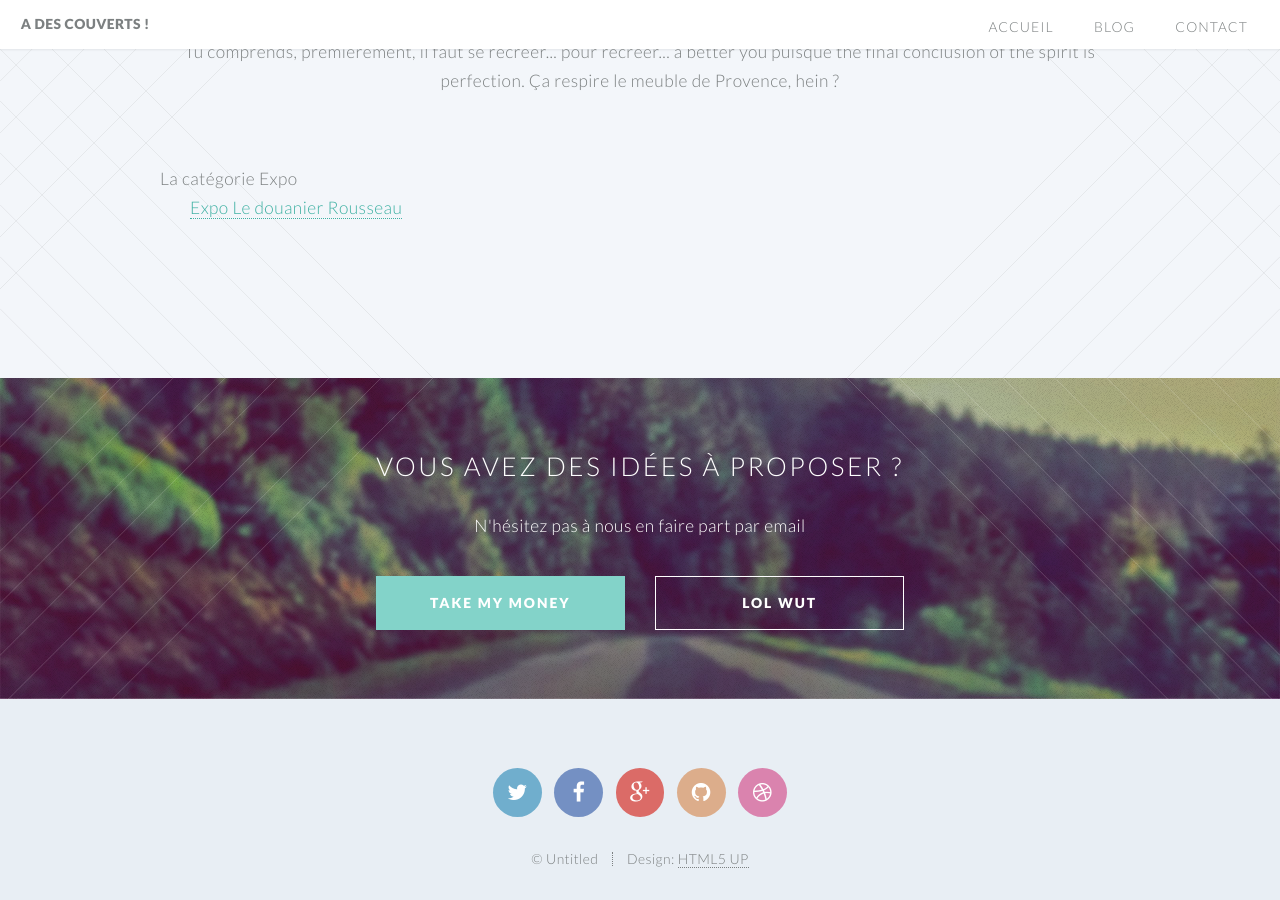
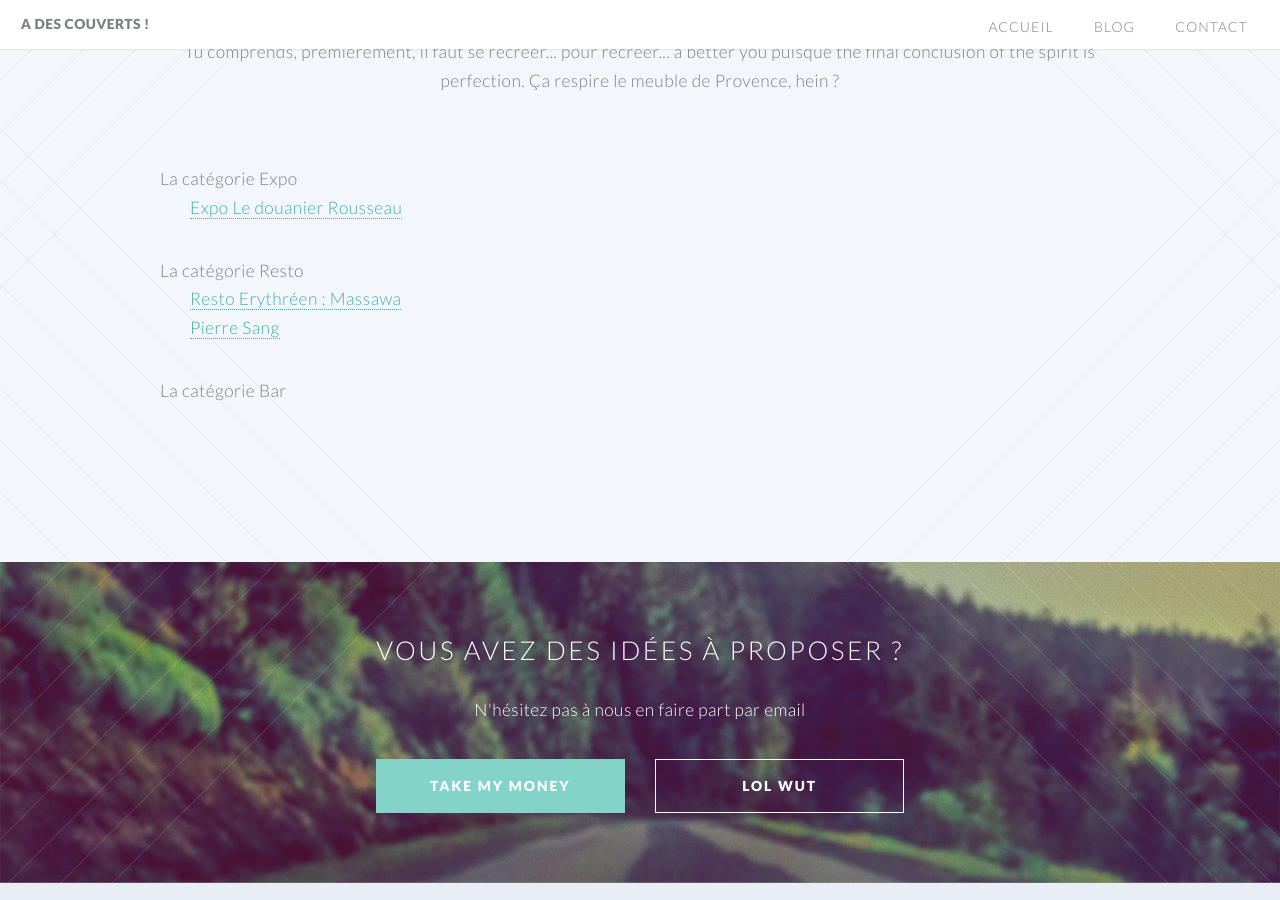
Before and after one commit to JonathanMortier/a-des-couverts.github.io, a Jekyll site: the page built from index.html, in a window 1280 px wide and 900 px high, scrolled down 655 px. Built offline with Jekyll 4.4.1, drawn with Linux system fonts in a browser that asks for light colours.

Commit message:
Add categorie index

```diff
--- a/index.html
+++ b/index.html
@@ -8,11 +8,35 @@ layout: landing-page
 					Tu comprends, premièrement, il faut se recréer... pour recréer... a better you puisque the final conclusion of the spirit is perfection. Ça respire le meuble de Provence, hein ?
 				</header>
 
-				<!-- One -->
+				<!-- Expo -->
 				<section class="container special-alt">
 					La catégorie Expo
 					<ul style="margin-left: 30px;">
 						{% for post in site.categories.Expo %}
+							<li>
+								<a href="{{ post.url }}">{{ post.title }}</a>
+							</li>
+						{% endfor %}
+					</ul>
+				</section>
+
+				<!-- Expo -->
+				<section class="container special-alt">
+					La catégorie Resto
+					<ul style="margin-left: 30px;">
+						{% for post in site.categories.Resto %}
+							<li>
+								<a href="{{ post.url }}">{{ post.title }}</a>
+							</li>
+						{% endfor %}
+					</ul>
+				</section>
+
+				<!-- Expo -->
+				<section class="container special-alt">
+					La catégorie Bar
+					<ul style="margin-left: 30px;">
+						{% for post in site.categories.Bar %}
 							<li>
 								<a href="{{ post.url }}">{{ post.title }}</a>
 							</li>
```
Also changed, not shown: _drafts/2016-06-10-bar-grand-train.md (deleted, +0 -3 lines), _drafts/bar-grand-train.md (added, +12 -0 lines), _posts/2016-06-09-resto-pierre-sang.md (+1 -1 lines), _posts/2016-06-16-resto-massawa.md (added, +12 -0 lines), 1 other file.
